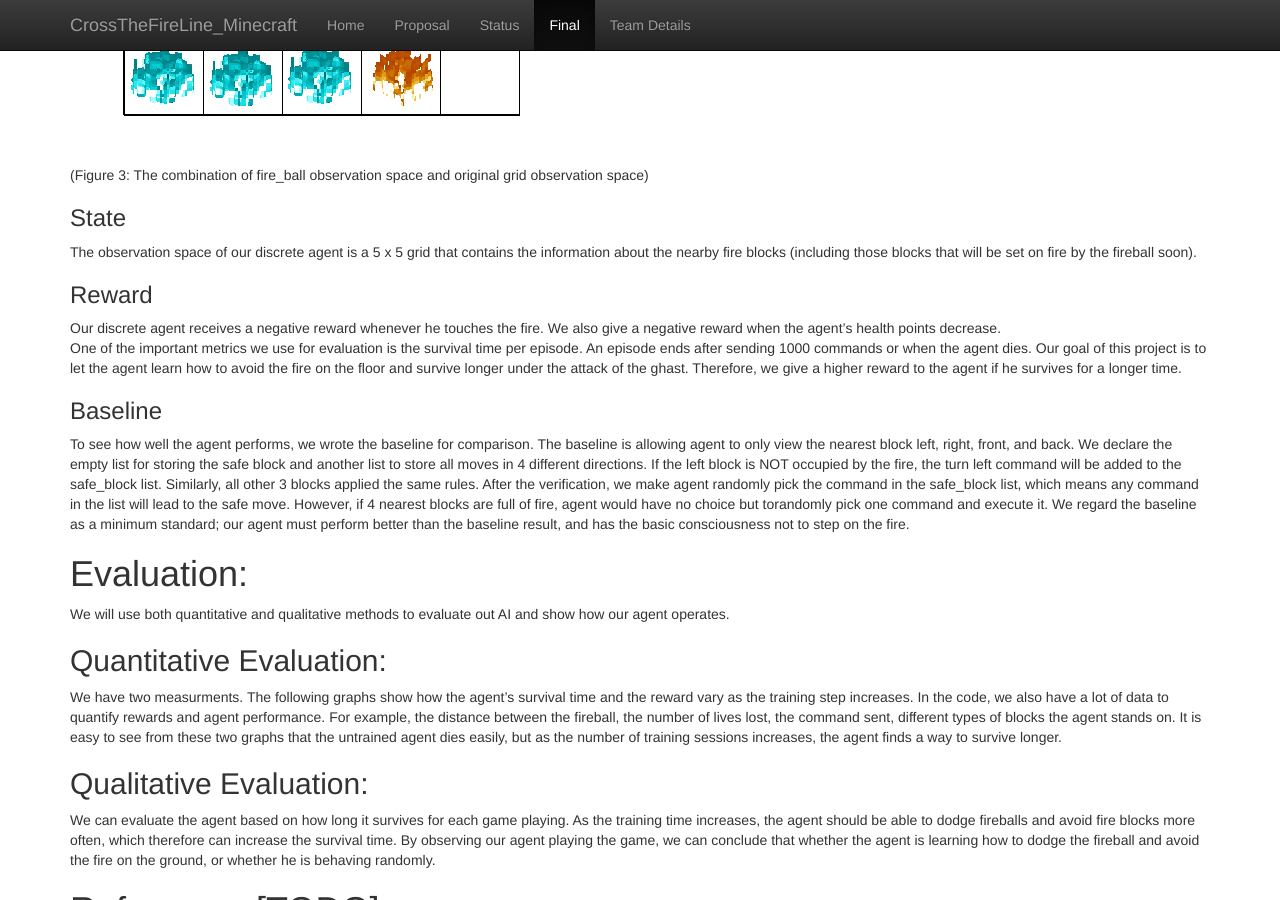
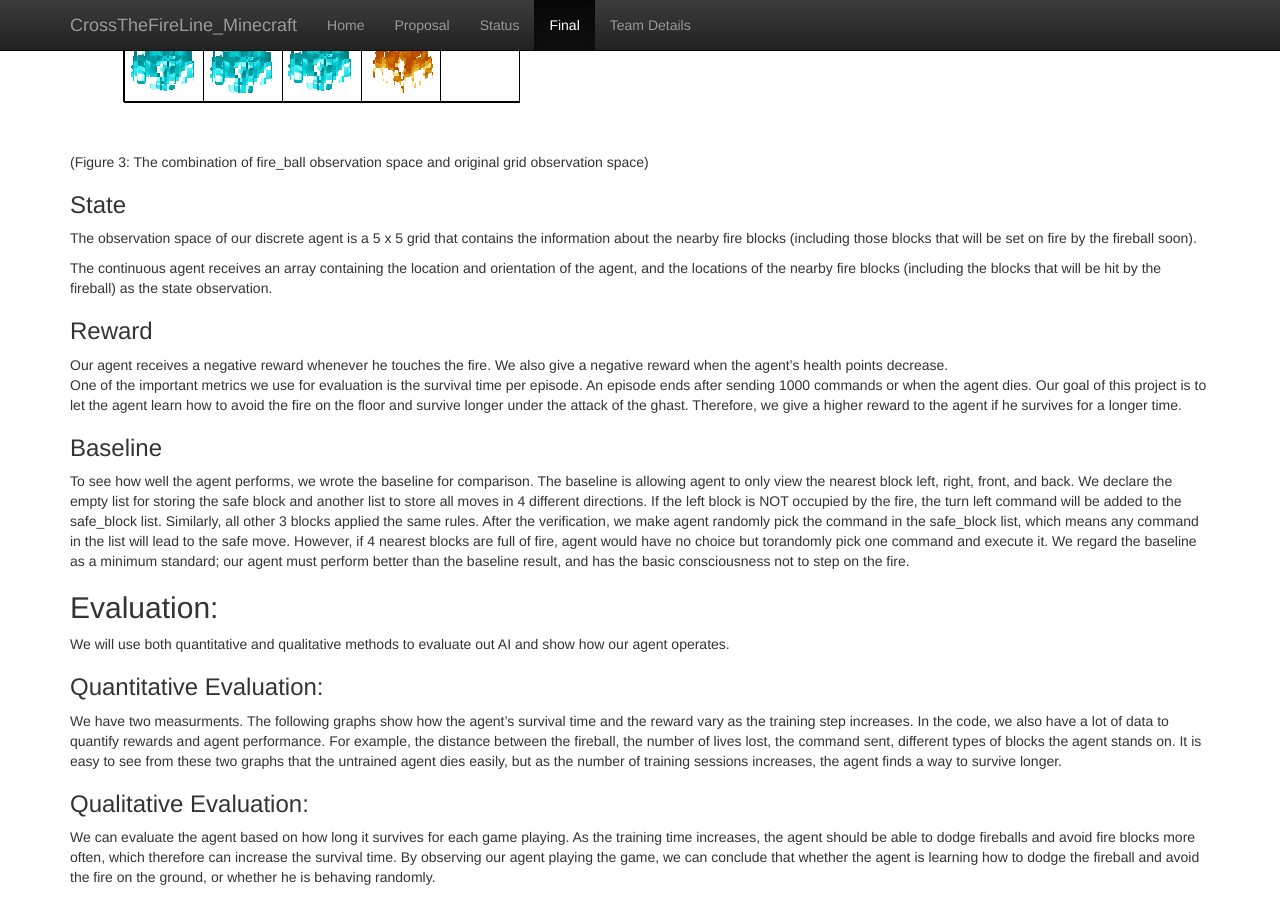
Before and after one commit to Chilly712/CrossTheFireLine_Minecraft, a Jekyll site: the page built from docs/final.md, in a window 1280 px wide and 900 px high, scrolled down 2031 px. Built offline with Jekyll 4.4.1, drawn with Linux system fonts in a browser that asks for light colours.

Commit message:
Update final.md

```diff
--- a/docs/final.md
+++ b/docs/final.md
@@ -3,12 +3,12 @@
 title: Final Report
 ---
 
-# Project Summary:  [TODO]
+## Project Summary:  [TODO]
   We implemented a game called CrossTheFireLine, similiar to the Dodge Ball; the agent should learn to avoid getting hit by the fireball from the Ghast as well as  to avoid stepping on the fire block. A ghast that can shoot fireballs will appear in the air and move randomly. When fireball falls to the ground, the stone will be set on fire and these blocks will convert into fire blocks. If the agent steps on the fire or get git by the fireball, it will receive the negative reward. Both our agent Steve and the Ghast's activity space will be limited inside the 60 x 60 area, surrounded by sand walls. Steve needs to observe his surroundings and avoid getting negative reward so that he can survive for longer time.
 
   The output of the algorithm should be the list of [continuous] movements.
 
-# Approach: [TODO]
+## Approach: [TODO]
 In order to prevent the agent from walking aimlessly, we confine the agent and ghast to a three-dimensional space. Ghast will continuously shoot fireballs at the agent, and the agent can perform [continuous] actions to avoid the fireball.
 
 Firstly,we decided to observe the coming of the Fireball from the end point of the Fireball using Matplotlib, using the function ax.quiver, with parameters(x,y,z,motionX,motionY, motionZ) can calculated the needed information, and the graph is showed by
@@ -30,8 +30,10 @@
 ### State
 The observation space of our discrete agent is a 5 x 5 grid that contains the information about the nearby fire blocks (including those blocks that will be set on fire by the fireball soon).
 
+The continuous agent receives an array containing the location and orientation of the agent, and the locations of the nearby fire blocks (including the blocks that will be hit by the fireball) as the state observation.
+
 ### Reward
-Our discrete agent receives a negative reward whenever he touches the fire. We also give a negative reward when the agent's health points decrease.
+Our agent receives a negative reward whenever he touches the fire. We also give a negative reward when the agent's health points decrease.
 One of the important metrics we use for evaluation is the survival time per episode. An episode ends after sending 1000 commands or when the agent dies. Our goal of this project is to let the agent learn how to avoid the fire on the floor and survive longer under the attack of the ghast. Therefore, we give a higher reward to the agent if he survives for a longer time.
 
 
@@ -39,23 +41,23 @@
 To see how well the agent performs, we wrote the baseline for comparison. The baseline is allowing agent to only view the nearest block left, right, front, and back. We declare the empty list for storing the safe block and another list to store all moves in 4 different directions. If the left block is NOT occupied by the fire, the turn left command will be added to the safe_block list. Similarly, all other 3 blocks applied the same rules. After the verification, we make agent randomly pick the command in the safe_block list, which means any command in the list will lead to the safe move. However, if 4 nearest blocks are full of fire, agent would have no choice but torandomly pick one command and execute it. We regard the baseline as a minimum standard; our agent must perform better than the baseline result, and has the basic consciousness not to step on the fire.
 
 
-# Evaluation:
+## Evaluation:
 We will use both quantitative and qualitative methods to evaluate out AI and show how our agent operates.
 
-## Quantitative Evaluation:
+### Quantitative Evaluation:
 
 We have two measurments. The following graphs show how the agent’s survival time and the reward vary as the training step increases.
 In the code, we also have a lot of data to quantify rewards and agent performance. For example, the distance between the fireball, the number of lives lost, the command sent, different types of blocks the agent stands on.
 It is easy to see from these two graphs that the untrained agent dies easily, but as the number of training sessions increases, the agent finds a way to survive longer.
 
-## Qualitative Evaluation:
+### Qualitative Evaluation:
 
 We can evaluate the agent based on how long it survives for each game playing. As the training time increases, the agent should be able to dodge fireballs and avoid fire blocks more often, which therefore can increase the survival time.
 By observing our agent playing the game, we can conclude that whether the agent is learning how to dodge the fireball and avoid the fire on the ground, or whether he is behaving randomly.
 
 
 
-# Reference: [TODO]
+## Reference: [TODO]
   Malmo project documentation and github page to set up the xml environment
   <br>
   http://microsoft.github.io/malmo/0.30.0/Schemas/MissionHandlers.html#SchemaPropertiesv
```
